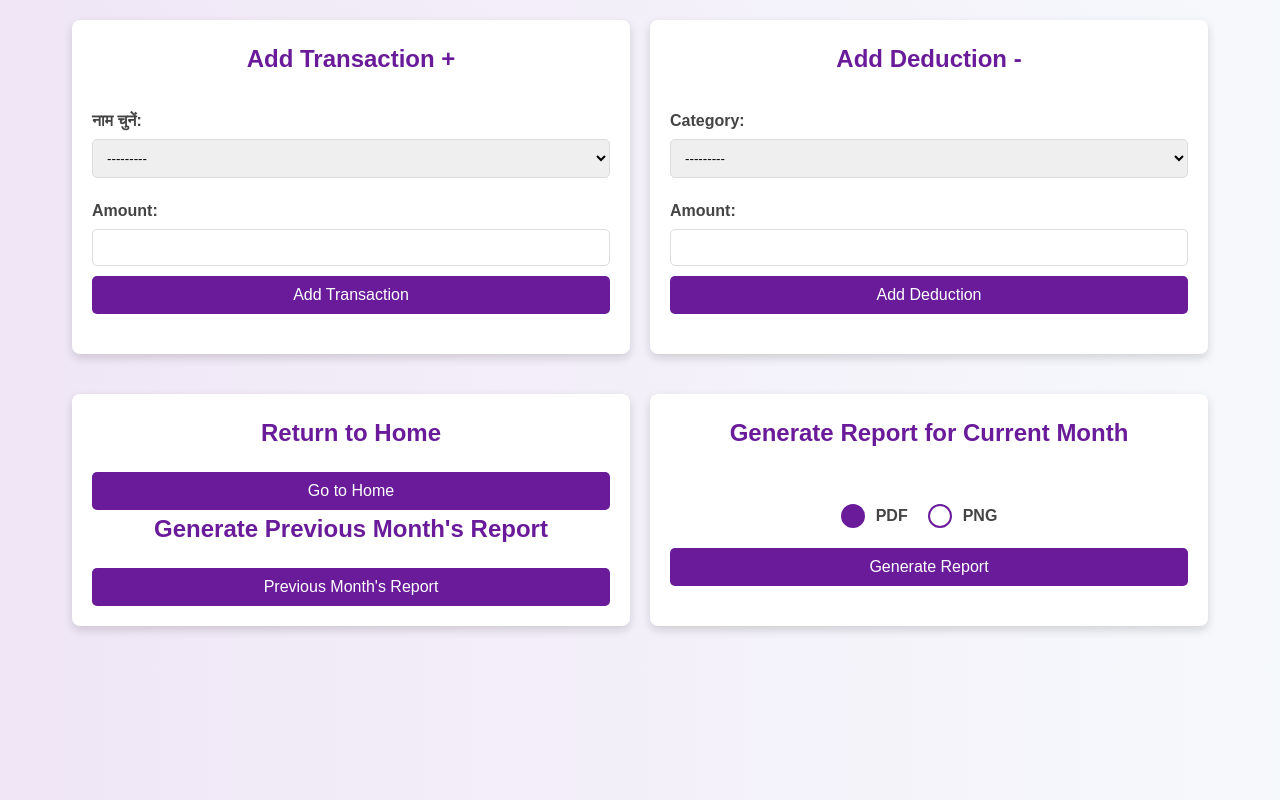
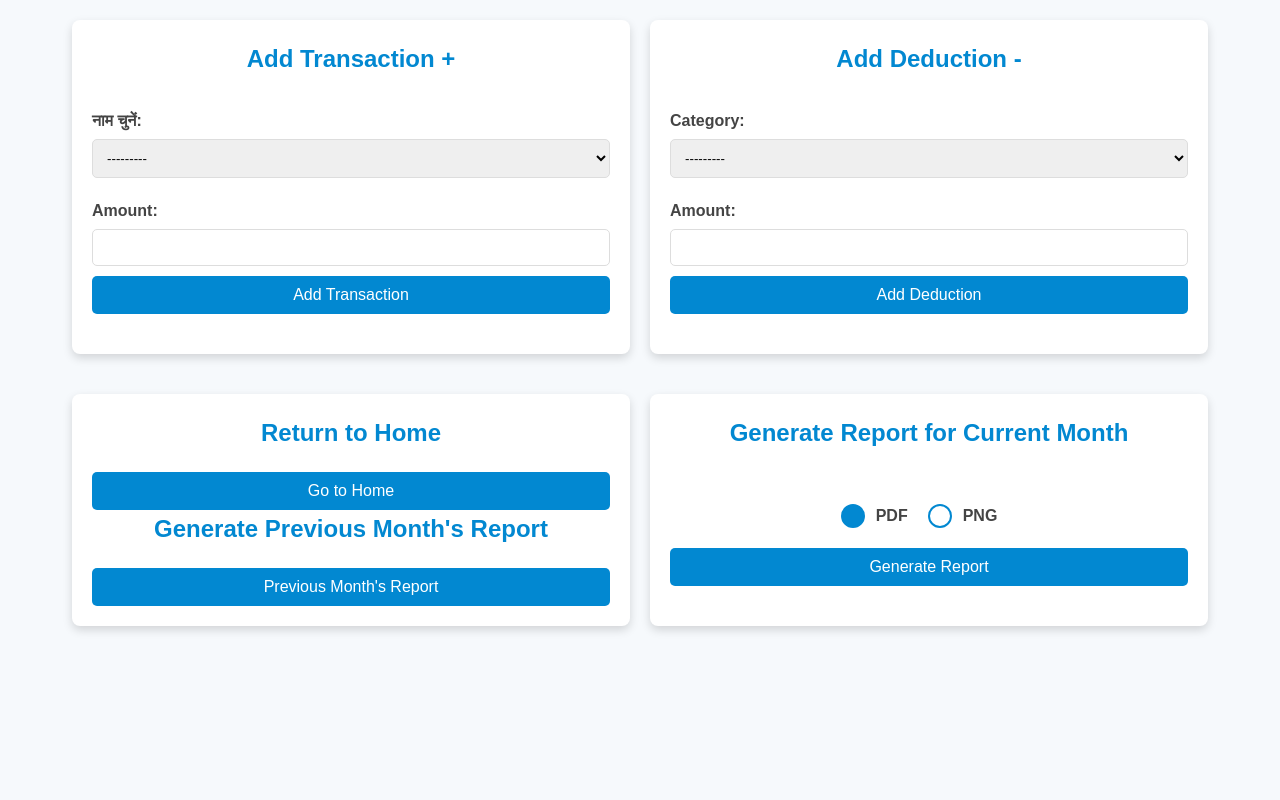
Before and after one commit to ajaj123-debug/Mosque-fund-management-system, a Django app: page /add_transaction/ in a window 1280 px wide. Run offline with Django 5.2, Linux system fonts and the light colour scheme; a user stored in the database is signed in; data comes from the database, SQL or seed files in the repository; both versions use the stored data as it was after the commit.

Commit message:
last commit

```diff
--- a/community_fund/templates/add_transaction.html
+++ b/community_fund/templates/add_transaction.html
@@ -17,7 +17,7 @@
 /* Body Styling */
 body {
     font-family: 'Arial', sans-serif;
-    background: linear-gradient(to right, #f0e6f6, #f6f9fc);
+    background: linear-gradient(to right, #f6f9fc, #f6f9fc);
     color: #444;
     padding: 20px;
     line-height: 1.6;
@@ -51,7 +51,7 @@ body {
 
 h1, h2 {
     text-align: center;
-    color: #6a1b9a; /* Changed to a deep purple */
+    color: #0288d1; /* Changed to a deep purple */
     margin-bottom: 20px;
     animation: fadeIn 1s ease-in-out;
 }
@@ -77,12 +77,12 @@ input[type="text"], input[type="number"], select {
 }
 
 input[type="text"]:focus, input[type="number"]:focus, select:focus {
-    border-color: #6a1b9a; /* Deep purple for focus */
+    border-color: #0288d1; /* Deep purple for focus */
     outline: none;
 }
 
 button {
-    background-color: #6a1b9a; /* Deep purple for buttons */
+    background-color: #0288d1; /* Deep purple for buttons */
     color: white;
     border: none;
     border-radius: 5px;
@@ -94,7 +94,7 @@ button {
 }
 
 button:hover {
-    background-color: #53127d; /* Darker shade on hover */
+    background-color: #0C1317; /* Darker shade on hover */
     transform: translateY(-2px);
 }
 
@@ -126,14 +126,14 @@ button:hover {
     transform: translateY(-50%);
     width: 20px;
     height: 20px;
-    border: 2px solid #6a1b9a;
+    border: 2px solid #0288d1;
     border-radius: 50%;
     background: #fff;
     transition: background 0.3s;
 }
 
 .radio:checked + .radio-label::before {
-    background: #6a1b9a;
+    background: #0288d1;
 }
 
 .footer {
@@ -142,7 +142,7 @@ button:hover {
 
 .footer a {
     text-decoration: none;
-    color: #6a1b9a;
+    color: #0288d1;
 }
 
 /* Keyframes for Animations */
```
Also changed, not shown: db.sqlite3.
